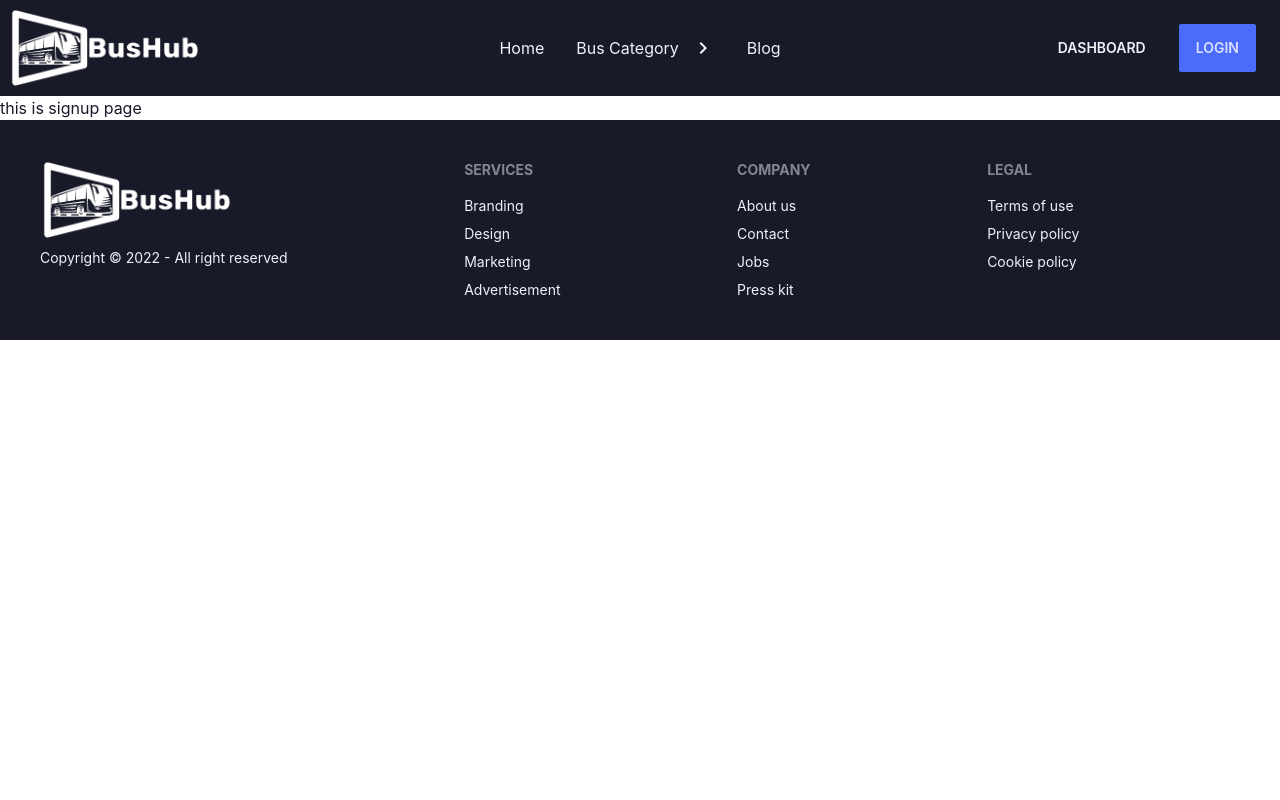
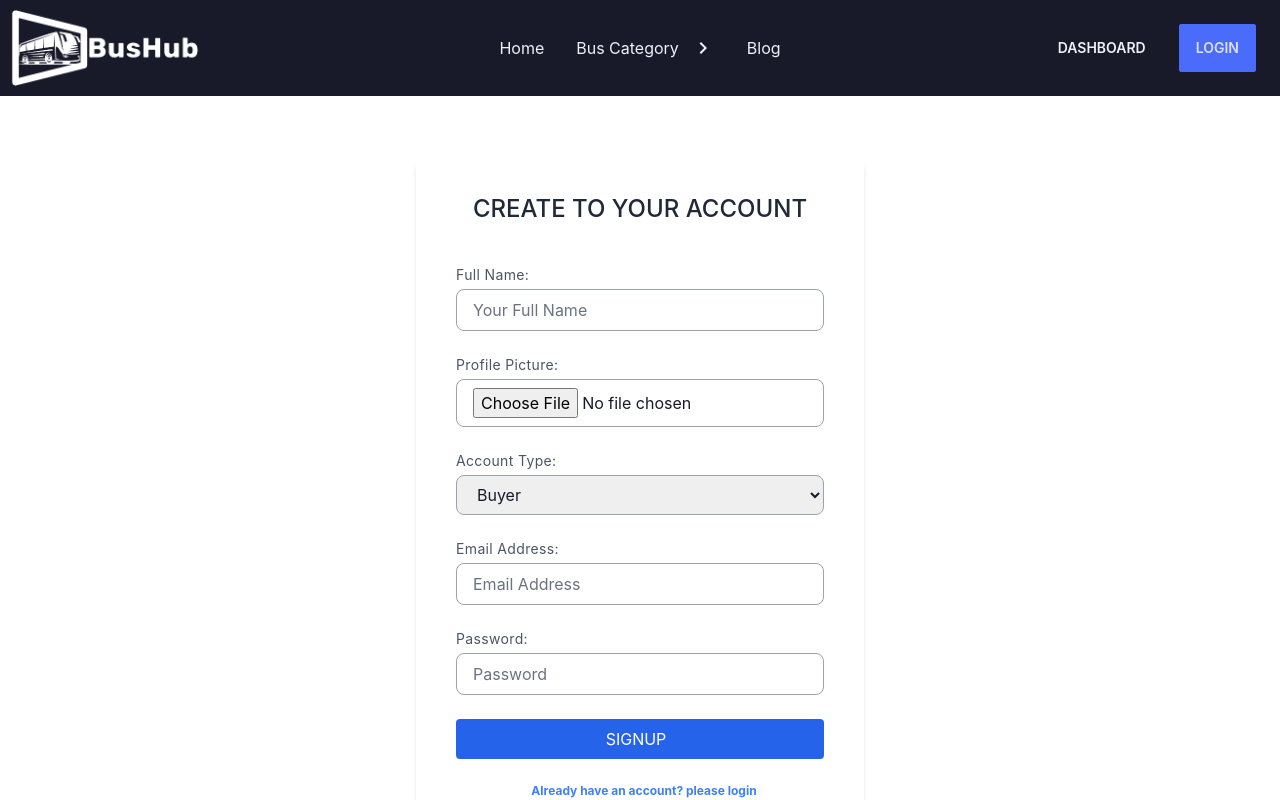
Before and after one commit to rokib2000/bus-hub-client, a React (Create React App) app: page /signup in a window 1280 px wide. Shown: the top 800 px of the page. Built offline with nearby package versions, Linux system fonts and the light colour scheme.

Commit message:
added signup page

```diff
--- a/src/Pages/Home/Home/Home.js
+++ b/src/Pages/Home/Home/Home.js
@@ -1,6 +1,7 @@
 import React from "react";
 import BrandSection from "../../Shared/BrandSection/BrandSection";
 import ContactUs from "../../Shared/ContactUs/ContactUs";
+import Loading from "../../Shared/Loading/Loading";
 import Banner from "../Banner/Banner";
 import CategoryHome from "../CategoryHome/CategoryHome";
 import ProductSectionHome from "../ProductSectionHome/ProductSectionHome";
--- a/src/Pages/Login/Login.js
+++ b/src/Pages/Login/Login.js
@@ -70,11 +70,10 @@ const Login = () => {
           </div>
           <div class="flex justify-center items-center mt-6">
             <Link
-              to=""
-              target="_blank"
+              to="/signup"
               class="inline-flex items-center font-bold text-blue-500 hover:text-blue-700 text-xs text-center"
             >
-              <span class="ml-2">You don't have an account?</span>
+              <span class="ml-2">You don't have an account? please sign up</span>
             </Link>
           </div>
         </div>
--- a/src/Pages/Shared/Loading/Loading.js
+++ b/src/Pages/Shared/Loading/Loading.js
@@ -2,9 +2,9 @@ import React from "react";
 
 const Loading = () => {
   return (
-    <div>
+    <div className="text-center my-32">
       <div
-        class="animate-spin inline-block w-10 h-10 border-[3px] border-current border-t-transparent text-red-600 rounded-full"
+        class="animate-spin inline-block w-10 h-10 border-[3px] border-current border-t-transparent text-blue-600 rounded-full "
         role="status"
         aria-label="loading"
       >
--- a/src/Pages/SignUp/SignUp.js
+++ b/src/Pages/SignUp/SignUp.js
@@ -1,9 +1,101 @@
 import React from "react";
+import { Link } from "react-router-dom";
 
 const SignUp = () => {
   return (
     <div>
-      <h1>this is signup page</h1>
+      <div class="min-h-screen flex flex-col items-center justify-center ">
+        <div class="flex flex-col bg-white shadow-md px-4 sm:px-6 md:px-8 lg:px-10 py-8 rounded-md w-full max-w-md">
+          <div class="font-medium self-center text-xl sm:text-2xl uppercase text-gray-800">Create To Your Account</div>
+
+          <div class="mt-10">
+            <form action="#">
+              <div class="flex flex-col mb-6">
+                <label for="name" class="mb-1 text-xs sm:text-sm tracking-wide text-gray-600">
+                  Full Name:
+                </label>
+                <div class="relative">
+                  <input
+                    id="name"
+                    type="text"
+                    name="name"
+                    class="text-sm sm:text-base placeholder-gray-500 pl-4 pr-4 rounded-lg border border-gray-400 w-full py-2 focus:outline-none focus:border-blue-400"
+                    placeholder="Your Full Name"
+                  />
+                </div>
+              </div>
+              <div class="flex flex-col mb-6">
+                <label for="email" class="mb-1 text-xs sm:text-sm tracking-wide text-gray-600">
+                  Profile Picture:
+                </label>
+                <div class="relative">
+                  <input
+                    type="file"
+                    // className="file-input file-input-bordered w-full max-w-xs"
+                    class=" file-input-bordered text-sm sm:text-base placeholder-gray-500 pl-4 pr-4 rounded-lg border border-gray-400 w-full py-2 focus:outline-none focus:border-blue-400"
+                  />
+                </div>
+              </div>
+              <div class="flex flex-col mb-6">
+                <label for="email" class="mb-1 text-xs sm:text-sm tracking-wide text-gray-600">
+                  Account Type:
+                </label>
+                <div class="relative">
+                  <select className="w-full text-sm sm:text-base placeholder-gray-500 pl-4 pr-4 rounded-lg border border-gray-400  py-2 focus:outline-none focus:border-blue-400">
+                    <option value="Buyer">Buyer</option>
+                    <option value="Seller">Seller</option>
+                  </select>
+                </div>
+              </div>
+              <div class="flex flex-col mb-6">
+                <label for="email" class="mb-1 text-xs sm:text-sm tracking-wide text-gray-600">
+                  Email Address:
+                </label>
+                <div class="relative">
+                  <input
+                    id="email"
+                    type="email"
+                    name="email"
+                    class="text-sm sm:text-base placeholder-gray-500 pl-4 pr-4 rounded-lg border border-gray-400 w-full py-2 focus:outline-none focus:border-blue-400"
+                    placeholder="Email Address"
+                  />
+                </div>
+              </div>
+              <div class="flex flex-col mb-6">
+                <label for="password" class="mb-1 text-xs sm:text-sm tracking-wide text-gray-600">
+                  Password:
+                </label>
+                <div class="relative">
+                  <input
+                    id="password"
+                    type="password"
+                    name="password"
+                    class="text-sm sm:text-base placeholder-gray-500 pl-4 pr-4 rounded-lg border border-gray-400 w-full py-2 focus:outline-none focus:border-blue-400"
+                    placeholder="Password"
+                  />
+                </div>
+              </div>
+
+              <div class="flex w-full">
+                <button
+                  type="submit"
+                  class="flex items-center justify-center focus:outline-none text-white text-sm sm:text-base bg-blue-600 hover:bg-blue-700 rounded py-2 w-full transition duration-150 ease-in"
+                >
+                  <span class="mr-2 uppercase">Signup</span>
+                </button>
+              </div>
+            </form>
+          </div>
+          <div class="flex justify-center items-center mt-6">
+            <Link
+              to="/login"
+              class="inline-flex items-center font-bold text-blue-500 hover:text-blue-700 text-xs text-center"
+            >
+              <span class="ml-2">Already have an account? please login</span>
+            </Link>
+          </div>
+        </div>
+      </div>
     </div>
   );
 };
```
